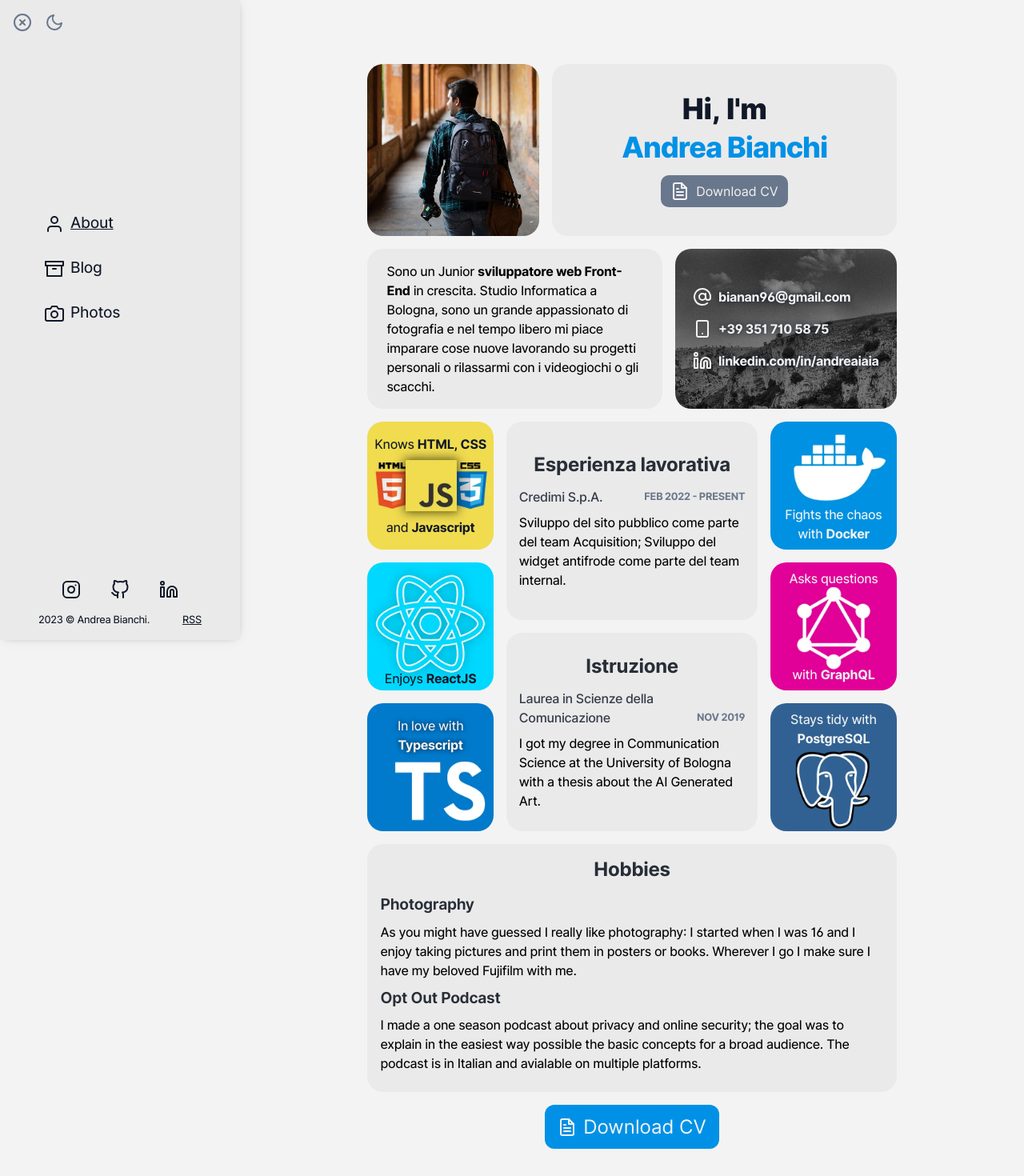
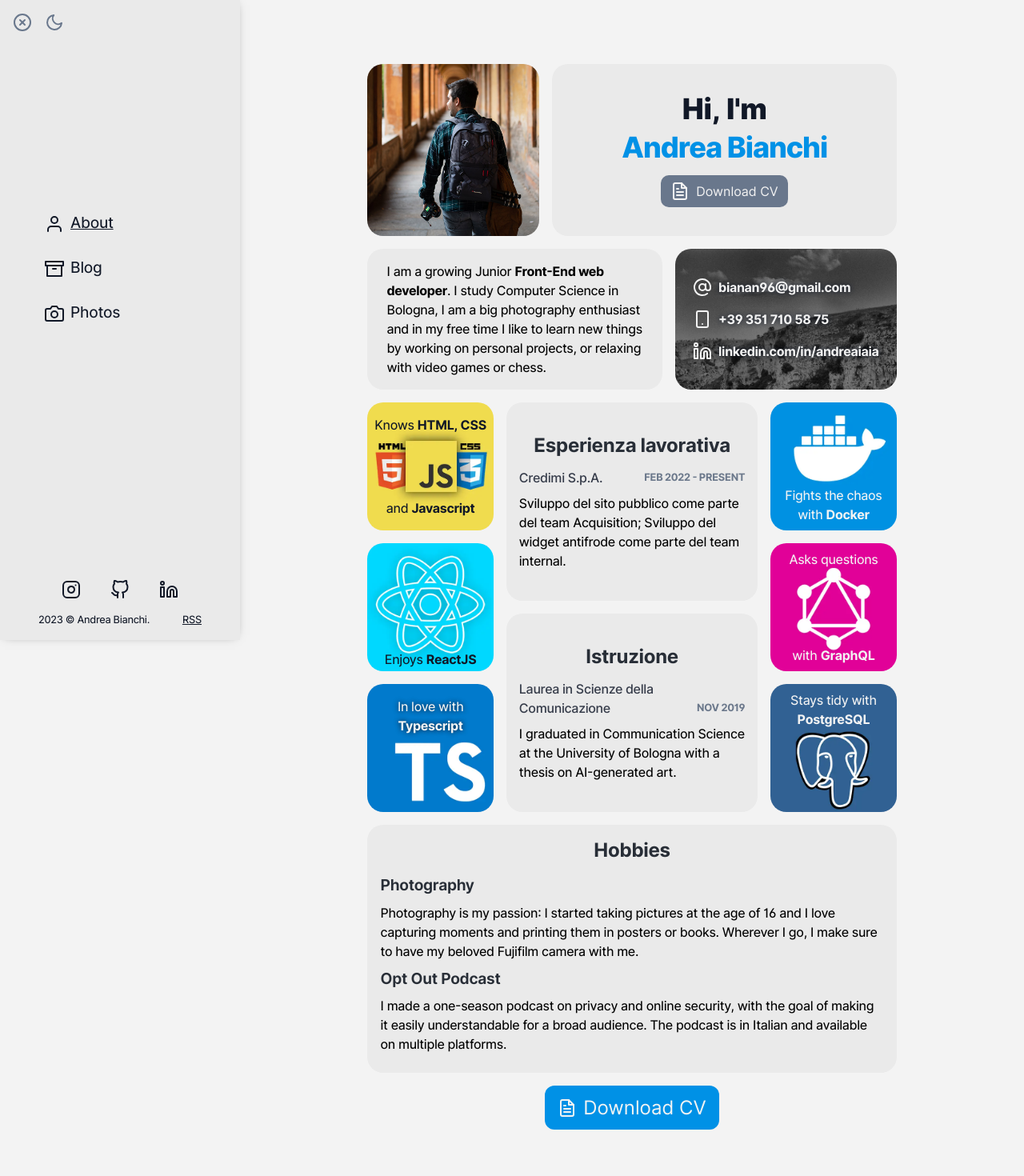
Before and after one commit to andreaiaia/blog, a Next.js app: page / in a window 1280 px wide. Shown: the top 1470 px of the page at 80% size. Built offline with nearby package versions, Linux system fonts and the light colour scheme.

Commit message:
Update copy

```diff
--- a/pages/index.jsx
+++ b/pages/index.jsx
@@ -51,12 +51,12 @@ const index = () => {
         <section className={styles.sectionBio}>
           <div className={`${styles.card} ${styles.textWall}`}>
             <p>
-              Sono un Junior{' '}
-              <span className={styles.bold}>sviluppatore web Front-End</span> in
-              crescita. Studio Informatica a Bologna, sono un grande
-              appassionato di fotografia e nel tempo libero mi piace imparare
-              cose nuove lavorando su progetti personali o rilassarmi con i
-              videogiochi o gli scacchi.
+              I am a growing Junior{' '}
+              <span className={styles.bold}>Front-End web developer</span>. I
+              study Computer Science in Bologna, I am a big photography
+              enthusiast and in my free time I like to learn new things by
+              working on personal projects, or relaxing with video games or
+              chess.
             </p>
           </div>
           <div className={`${styles.card} ${styles.contactsContainer}`}>
@@ -134,8 +134,8 @@ const index = () => {
                 Laurea in Scienze della Comunicazione <span>Nov 2019</span>
               </h3>
               <p>
-                I got my degree in Communication Science at the University of
-                Bologna with a thesis about the AI Generated Art.
+                I graduated in Communication Science at the University of
+                Bologna with a thesis on AI-generated art.
               </p>
             </div>
           </div>
@@ -146,19 +146,19 @@ const index = () => {
             <div>
               <h3>Photography</h3>
               <p>
-                As you might have guessed I really like photography: I started
-                when I was 16 and I enjoy taking pictures and print them in
-                posters or books. Wherever I go I make sure I have my beloved
-                Fujifilm with me.
+                Photography is my passion: I started taking pictures at the age
+                of 16 and I love capturing moments and printing them in posters
+                or books. Wherever I go, I make sure to have my beloved Fujifilm
+                camera with me.
               </p>
             </div>
             <div>
               <h3>Opt Out Podcast</h3>
               <p>
-                I made a one season podcast about privacy and online security;
-                the goal was to explain in the easiest way possible the basic
-                concepts for a broad audience. The podcast is in Italian and
-                avialable on multiple platforms.
+                I made a one-season podcast on privacy and online security, with
+                the goal of making it easily understandable for a broad
+                audience. The podcast is in Italian and available on multiple
+                platforms.
               </p>
             </div>
           </div>
```
Also changed, not shown: pages/photos/photos-index.json (+8 -8 lines).
